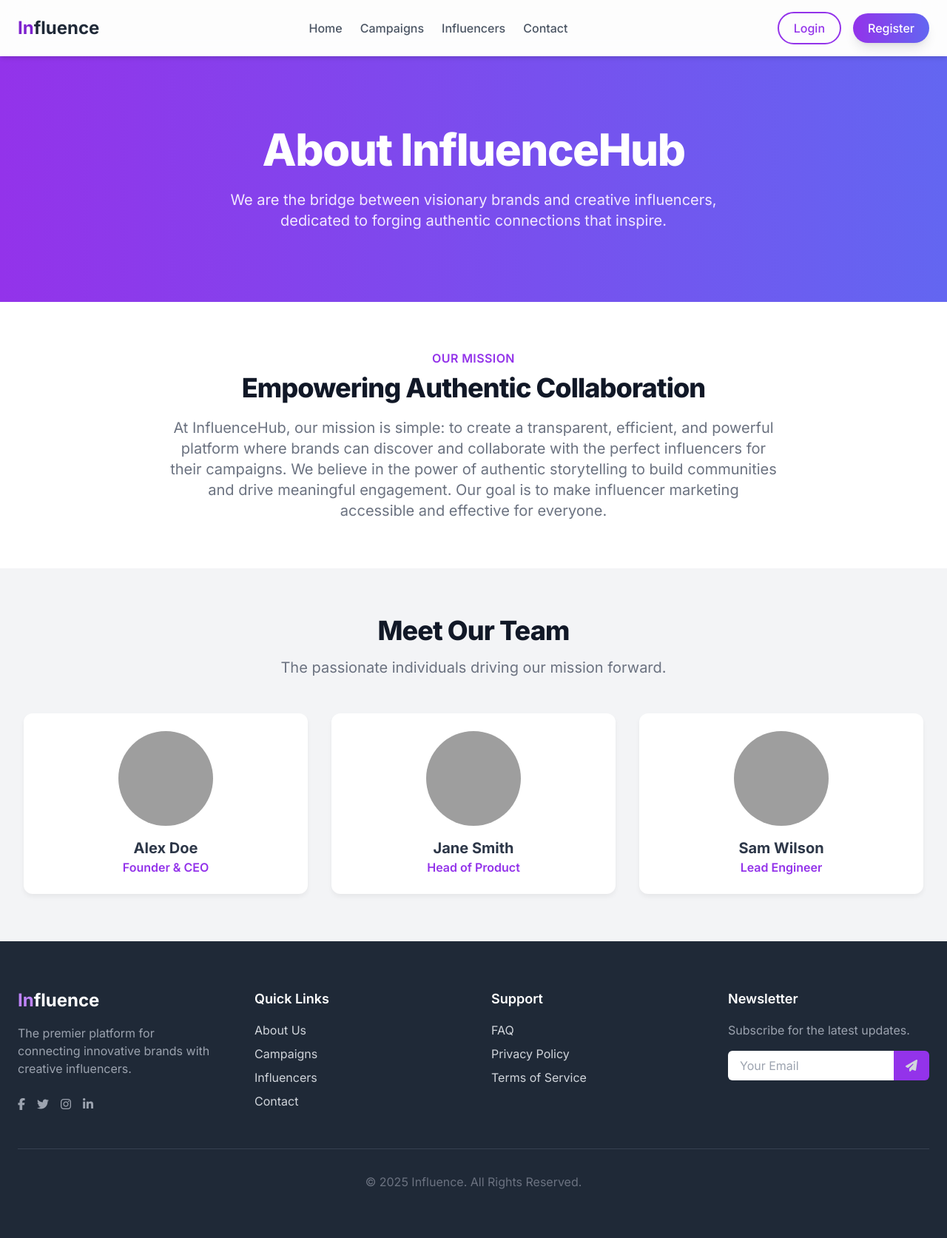
After one commit to soumalya-droid/infmrt_test, a PHP site: page /about in a window 1280 px wide. The commit adds this page. Shown: the whole page at 74% size. Run offline with PHP 8.4, Linux system fonts and the light colour scheme; some libraries are stand-ins or nearby versions; grey boxes are pictures that could not be loaded.

Commit message:
feat: Create professional About Us page
This commit introduces a new, professional "About Us" page with interactive elements.

- Creates a new `views/pages/about.php` file with a hero section, mission statement, and a team section.
- Implements a grid of team member cards with placeholder data.
- Adds JavaScript to power a popup modal that displays detailed information for each team member when their card is clicked.
- Adds a new `about()` method to `HomeController` to render the page.
- Adds the `/about` route in `public/index.php`.
- Updates the "About Us" link in the footer to point to the new page.

```diff
--- a/public/index.php
+++ b/public/index.php
@@ -35,6 +35,7 @@ $routes = [
   'pages/faq' => ['GET','HomeController@faq'],
   'contact' => ['GET','ContactController@index'],
   'contact/send' => ['POST','ContactController@send'],
+  'about' => ['GET','HomeController@about'],
 ];
 
 // Resolve route
--- a/src/controllers/HomeController.php
+++ b/src/controllers/HomeController.php
@@ -22,4 +22,8 @@ class HomeController extends BaseController {
   public function faq() {
     return $this->view('pages/faq');
   }
+
+  public function about() {
+    return $this->view('pages/about');
+  }
 }
--- /dev/null
+++ b/views/pages/about.php
@@ -0,0 +1,147 @@
+<!DOCTYPE html>
+<html lang="en">
+<head>
+  <meta charset="UTF-8">
+  <meta name="viewport" content="width=device-width, initial-scale=1.0">
+  <title>About Us</title>
+  <script src="https://cdn.tailwindcss.com"></script>
+  <link href="https://fonts.googleapis.com/css2?family=Inter:wght@400;500;600;700;800;900&display=swap" rel="stylesheet">
+  <link rel="stylesheet" href="https://cdnjs.cloudflare.com/ajax/libs/font-awesome/6.5.1/css/all.min.css">
+  <style>
+    body { font-family: 'Inter', sans-serif; background: #f7fafc; color: #2d3748; }
+    .card { background: white; border-radius: 12px; padding: 1.5rem; box-shadow: 0 4px 6px rgba(0,0,0,0.05); transition: all .3s ease; }
+    .card:hover { transform: translateY(-5px); box-shadow: 0 10px 15px rgba(0,0,0,0.1); }
+    .team-card { cursor: pointer; }
+    .modal-overlay { position: fixed; top: 0; left: 0; right: 0; bottom: 0; background: rgba(0, 0, 0, 0.5); display: flex; align-items: center; justify-content: center; z-index: 100; }
+    .modal-content { background: white; padding: 2rem; border-radius: 12px; max-width: 500px; width: 90%; position: relative; }
+  </style>
+</head>
+<body class="bg-gray-100 min-h-screen flex flex-col">
+  <!-- Header -->
+  <div class="header-container">
+    <?php include __DIR__ . '/../partials/header.php'; ?>
+  </div>
+
+  <!-- Main -->
+  <main class="flex-grow">
+    <!-- Hero Section -->
+    <div class="bg-gradient-to-r from-purple-600 to-indigo-500 text-white">
+      <div class="max-w-7xl mx-auto px-4 sm:px-6 lg:px-8 py-24 text-center">
+        <h1 class="text-5xl md:text-6xl font-extrabold tracking-tight">About InfluenceHub</h1>
+        <p class="mt-6 max-w-2xl mx-auto text-xl text-purple-100">
+          We are the bridge between visionary brands and creative influencers, dedicated to forging authentic connections that inspire.
+        </p>
+      </div>
+    </div>
+
+    <!-- Our Mission Section -->
+    <div class="py-16 bg-white">
+      <div class="max-w-4xl mx-auto px-4 sm:px-6 lg:px-8">
+        <div class="text-center">
+          <h2 class="text-base font-semibold text-purple-600 tracking-wide uppercase">Our Mission</h2>
+          <p class="mt-2 text-3xl font-extrabold text-gray-900 tracking-tight sm:text-4xl">
+            Empowering Authentic Collaboration
+          </p>
+          <p class="mt-5 max-w-prose mx-auto text-xl text-gray-500">
+            At InfluenceHub, our mission is simple: to create a transparent, efficient, and powerful platform where brands can discover and collaborate with the perfect influencers for their campaigns. We believe in the power of authentic storytelling to build communities and drive meaningful engagement. Our goal is to make influencer marketing accessible and effective for everyone.
+          </p>
+        </div>
+      </div>
+    </div>
+
+    <!-- Team Section -->
+    <div class="py-16">
+      <div class="max-w-7xl mx-auto px-4 sm:px-6 lg:px-8">
+        <div class="text-center mb-12">
+          <h2 class="text-3xl font-extrabold text-gray-900 tracking-tight sm:text-4xl">Meet Our Team</h2>
+          <p class="mt-4 max-w-2xl mx-auto text-xl text-gray-500">
+            The passionate individuals driving our mission forward.
+          </p>
+        </div>
+        <div class="grid grid-cols-1 md:grid-cols-2 lg:grid-cols-3 gap-8">
+          <!-- Team Member Card -->
+          <div class="team-card card text-center" data-name="Alex Doe" data-designation="Founder & CEO" data-bio="Alex is the visionary behind InfluenceHub, with over a decade of experience in digital marketing and tech startups. He is passionate about building platforms that solve real-world problems." data-linkedin="#" data-image="https://i.pravatar.cc/150?u=alex">
+            <img class="w-32 h-32 rounded-full mx-auto mb-4" src="https://i.pravatar.cc/150?u=alex" alt="Alex Doe">
+            <h3 class="text-xl font-bold">Alex Doe</h3>
+            <p class="text-purple-600 font-semibold">Founder & CEO</p>
+          </div>
+          <!-- Team Member Card -->
+          <div class="team-card card text-center" data-name="Jane Smith" data-designation="Head of Product" data-bio="Jane leads the product team, ensuring that InfluenceHub is intuitive, powerful, and always evolving. She has a keen eye for user experience and a passion for data-driven design." data-linkedin="#" data-image="https://i.pravatar.cc/150?u=jane">
+            <img class="w-32 h-32 rounded-full mx-auto mb-4" src="https://i.pravatar.cc/150?u=jane" alt="Jane Smith">
+            <h3 class="text-xl font-bold">Jane Smith</h3>
+            <p class="text-purple-600 font-semibold">Head of Product</p>
+          </div>
+          <!-- Team Member Card -->
+          <div class="team-card card text-center" data-name="Sam Wilson" data-designation="Lead Engineer" data-bio="Sam is the architectural mastermind behind our platform's robust and scalable infrastructure. With expertise in full-stack development, he turns complex ideas into reality." data-linkedin="#" data-image="https://i.pravatar.cc/150?u=sam">
+            <img class="w-32 h-32 rounded-full mx-auto mb-4" src="https://i.pravatar.cc/150?u=sam" alt="Sam Wilson">
+            <h3 class="text-xl font-bold">Sam Wilson</h3>
+            <p class="text-purple-600 font-semibold">Lead Engineer</p>
+          </div>
+        </div>
+      </div>
+    </div>
+  </main>
+
+  <!-- Footer -->
+  <footer class="mt-auto">
+    <?php include __DIR__ . '/../partials/footer.php'; ?>
+  </footer>
+
+  <!-- Modal -->
+  <div id="teamModal" class="modal-overlay hidden">
+    <div class="modal-content">
+      <button id="closeModal" class="absolute top-4 right-4 text-gray-500 hover:text-gray-800">
+        <i class="fas fa-times text-2xl"></i>
+      </button>
+      <div class="text-center">
+        <img id="modalImage" class="w-32 h-32 rounded-full mx-auto mb-4" src="" alt="">
+        <h3 id="modalName" class="text-2xl font-bold"></h3>
+        <p id="modalDesignation" class="text-purple-600 font-semibold text-lg"></p>
+        <p id="modalBio" class="mt-4 text-gray-600"></p>
+        <a id="modalLinkedin" href="#" target="_blank" class="mt-4 inline-block text-purple-600 hover:underline">
+          <i class="fab fa-linkedin"></i> View LinkedIn
+        </a>
+      </div>
+    </div>
+  </div>
+
+  <script>
+    document.addEventListener('DOMContentLoaded', () => {
+      const teamCards = document.querySelectorAll('.team-card');
+      const modal = document.getElementById('teamModal');
+      const closeModal = document.getElementById('closeModal');
+      const modalOverlay = document.querySelector('.modal-overlay');
+
+      teamCards.forEach(card => {
+        card.addEventListener('click', () => {
+          const name = card.dataset.name;
+          const designation = card.dataset.designation;
+          const bio = card.dataset.bio;
+          const linkedin = card.dataset.linkedin;
+          const image = card.dataset.image;
+
+          document.getElementById('modalName').textContent = name;
+          document.getElementById('modalDesignation').textContent = designation;
+          document.getElementById('modalBio').textContent = bio;
+          document.getElementById('modalLinkedin').href = linkedin;
+          document.getElementById('modalImage').src = image;
+
+          modal.classList.remove('hidden');
+        });
+      });
+
+      const hideModal = () => {
+        modal.classList.add('hidden');
+      };
+
+      closeModal.addEventListener('click', hideModal);
+      modalOverlay.addEventListener('click', (event) => {
+        if (event.target === modalOverlay) {
+          hideModal();
+        }
+      });
+    });
+  </script>
+
+</body>
+</html>
--- a/views/partials/footer.php
+++ b/views/partials/footer.php
@@ -18,7 +18,7 @@
                 <div>
                     <h4 class="text-lg font-semibold text-white mb-4">Quick Links</h4>
                     <ul class="space-y-2">
-                        <li><a href="#" class="hover:text-white">About Us</a></li>
+                        <li><a href="<?= base_url('about') ?>" class="hover:text-white">About Us</a></li>
                         <li><a href="<?= base_url('campaigns') ?>" class="hover:text-white">Campaigns</a></li>
                         <li><a href="#influencers" class="hover:text-white">Influencers</a></li>
                         <li><a href="<?= base_url('contact') ?>" class="hover:text-white">Contact</a></li>
```
